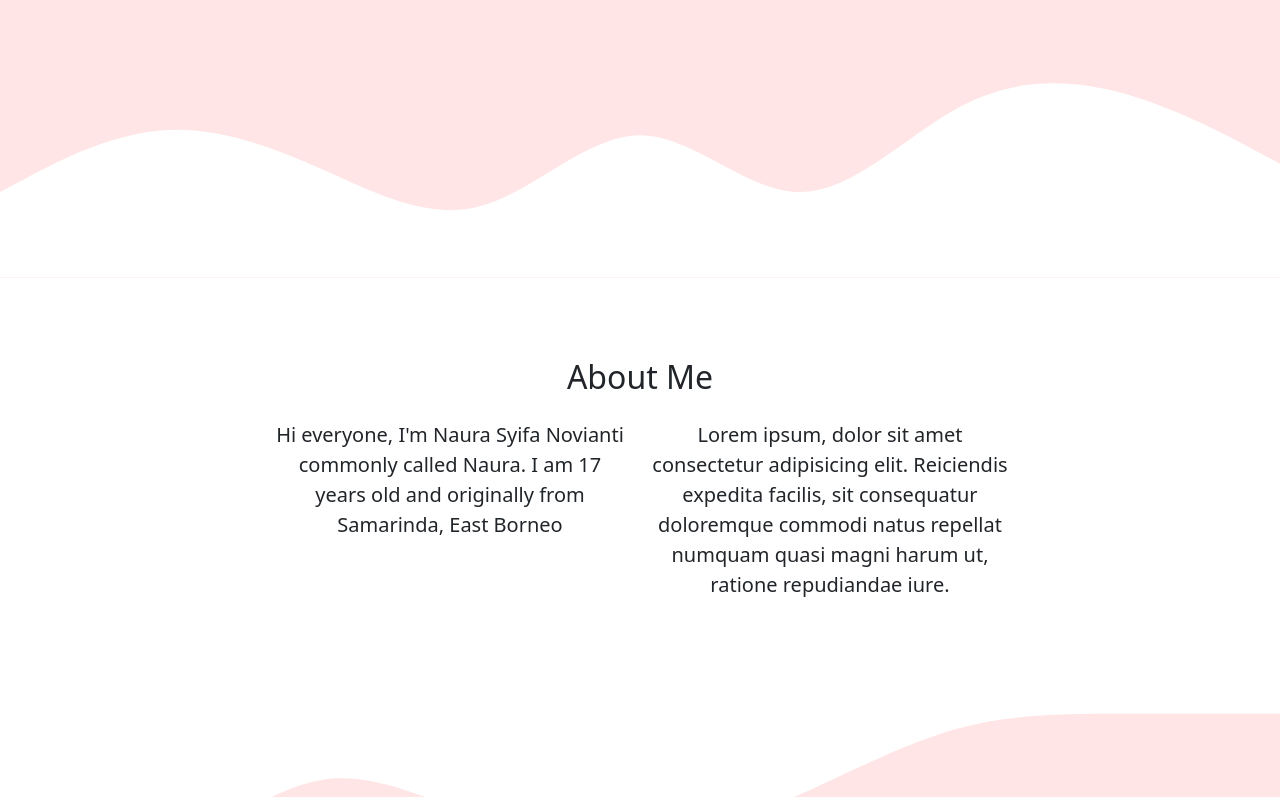
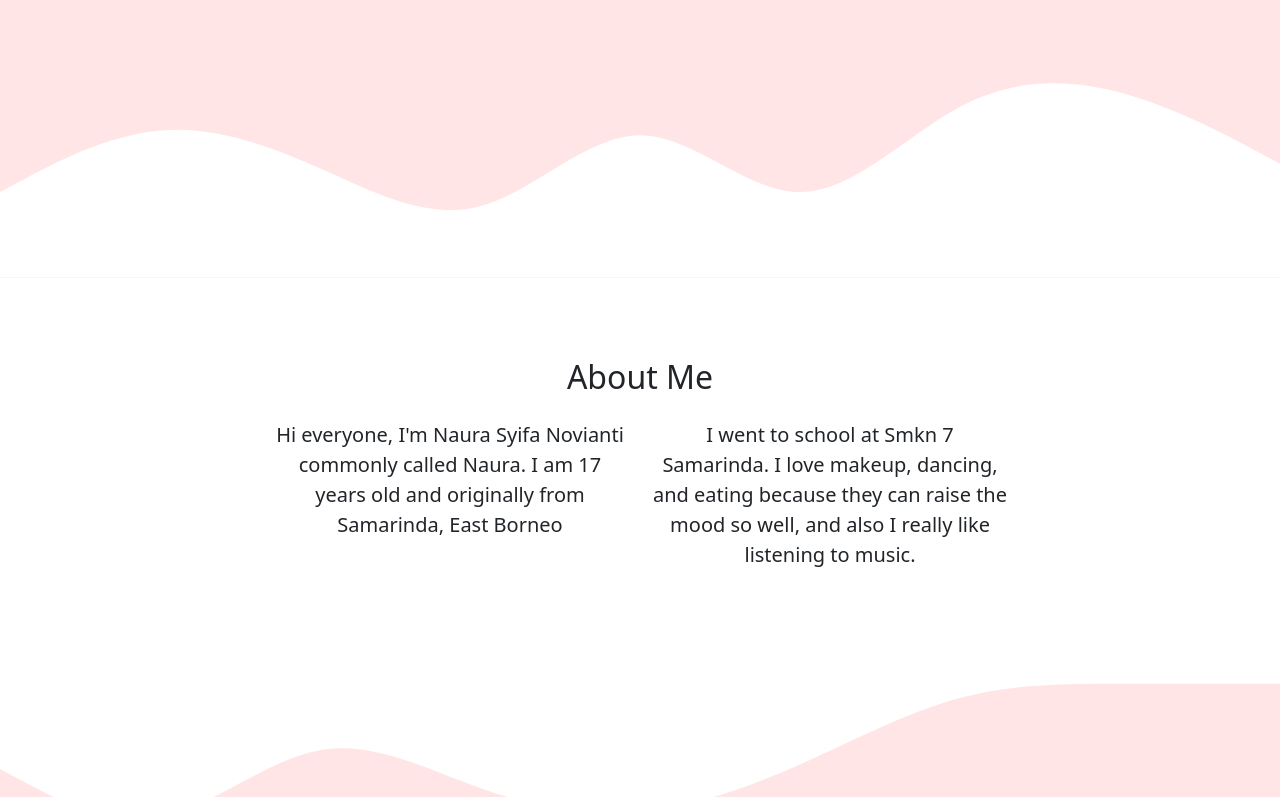
Before and after one commit to naurasnv/naurasnv.github.io, a plain HTML site: page index.html in a window 1280 px wide. Shown: the part 424-1221 px from the top of the page. Drawn offline with nearby package versions, Linux system fonts and the light colour scheme.

Commit message:
mengubah biodata menjadi lebih banyak

```diff
--- a/index.html
+++ b/index.html
@@ -100,9 +100,7 @@
             </p>
           </div>
           <div class="col-md-4">
-            Lorem ipsum, dolor sit amet consectetur adipisicing elit. Reiciendis
-            expedita facilis, sit consequatur doloremque commodi natus repellat
-            numquam quasi magni harum ut, ratione repudiandae iure.
+            I went to school at Smkn 7 Samarinda. I love makeup, dancing, and eating because they can raise the mood so well, and also I really like listening to music.
           </div>
         </div>
       </div>
```
